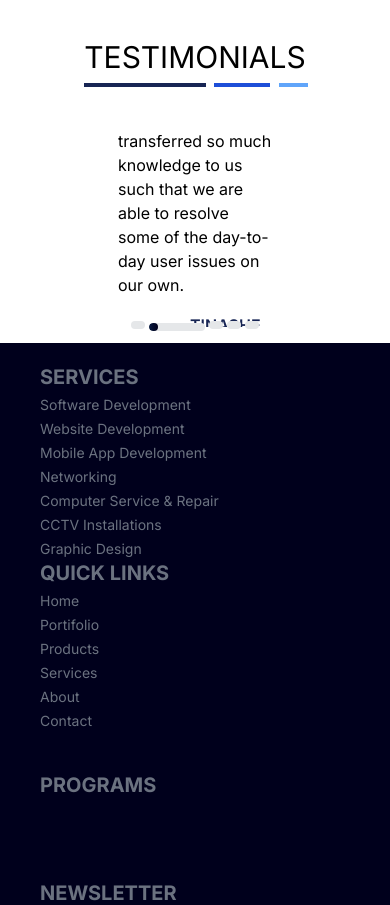
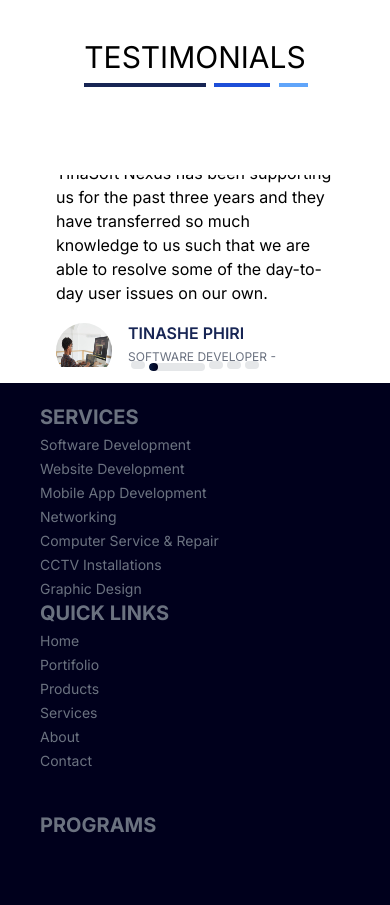
Before and after one commit to TinaTech-Developers/tinasoftnexus, a Next.js app: page / in a window 390 px wide. Shown: the part 6580-7485 px from the top of the page. Built offline with nearby package versions, Linux system fonts and the light colour scheme.

Commit message:
testimonials updates

```diff
--- a/src/app/(main)/components/Testimonial.jsx
+++ b/src/app/(main)/components/Testimonial.jsx
@@ -2,7 +2,7 @@ import React from "react";
 import Image from "next/image";
 function Testimonial() {
   return (
-    <div className="flex flex-col w-[60%] h-48 p-4 md:px-32 items-center justify-center mx-auto gap-4">
+    <div className="flex flex-col md:w-[60%] h-48 p-4 md:px-32 items-center justify-center mx-auto gap-4">
       <p>
         TinaSoft Nexus has been supporting us for the past three years and they
         have transferred so much knowledge to us such that we are able to
--- a/src/app/(main)/components/Testimonials.jsx
+++ b/src/app/(main)/components/Testimonials.jsx
@@ -46,7 +46,7 @@ function Testimonials() {
           <span class="block max-w-[13%] py-[2px] transition-all duration-500 h-0.5 bg-blue-400  translate-x-[195px] -translate-y-2"></span>
         </h1>
       </div>
-      <SliderWrapper>
+      <SliderWrapper className="mt-10">
         <Slider {...settings} className="flex items-center justify-center">
           <Testimonial />
           <Testimonial />
```
